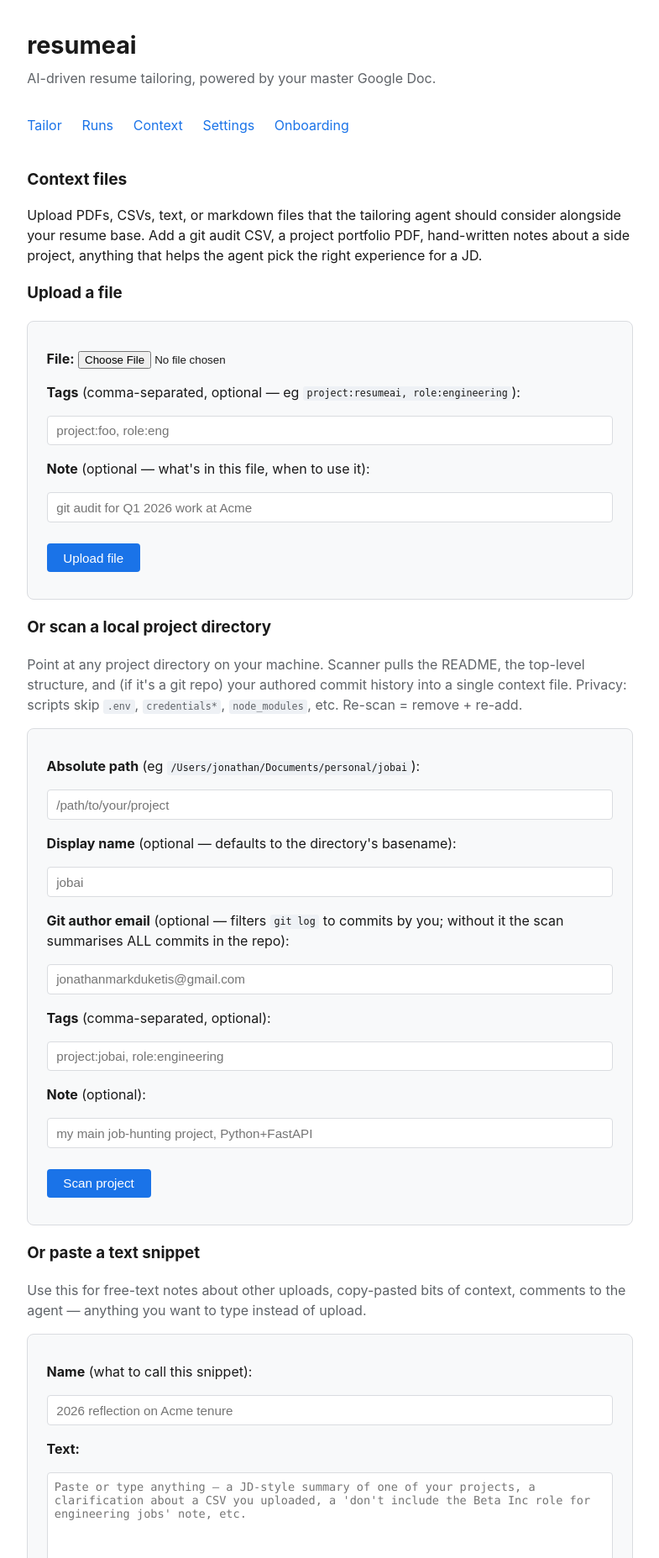
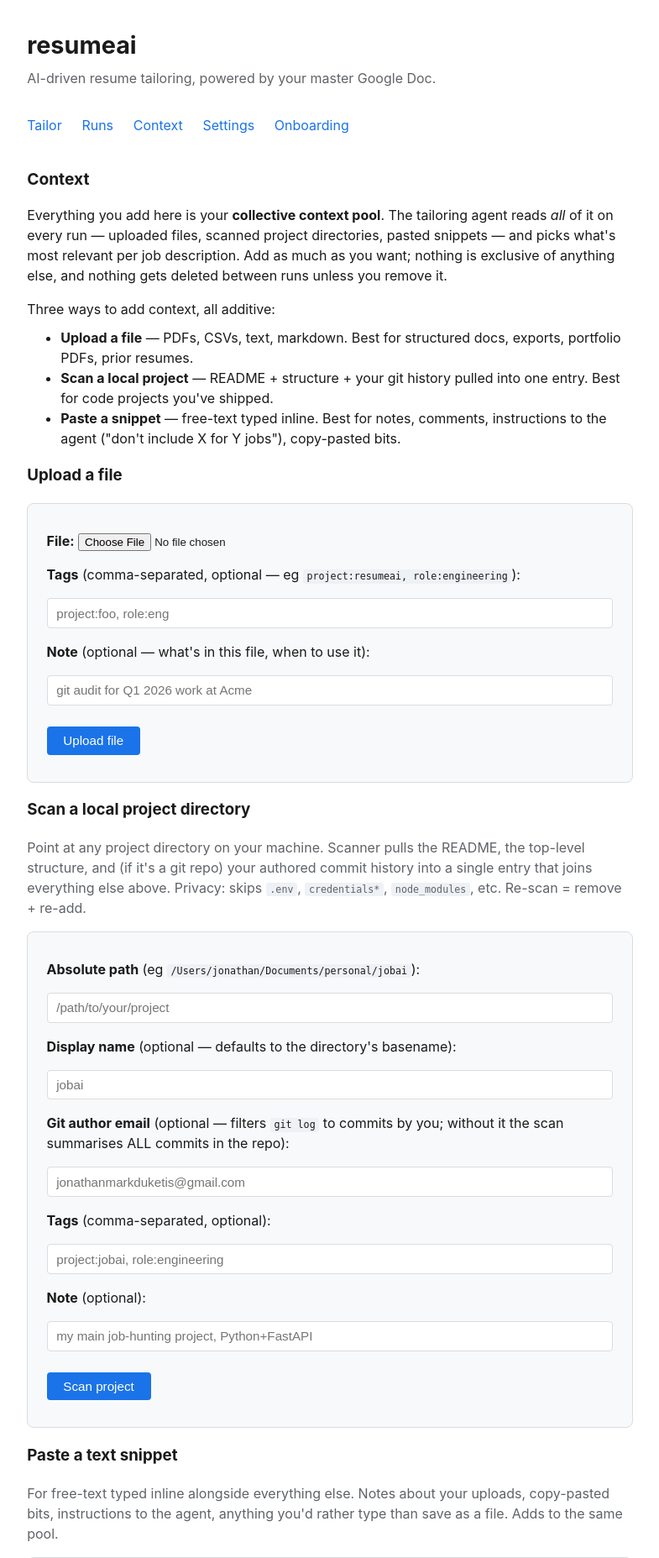
Before and after one commit to duketis/resumeai, a FastAPI app: page /context in a window 1280 px wide. Shown: the top 1855 px of the page at 84% size, without its empty margins (247-1032 px from the left). Run offline with FastAPI, Linux system fonts and the light colour scheme; parts of the project's set-up code (start-up, migrations or seed data) failed here and were passed over; some libraries are stand-ins or nearby versions.

Commit message:
docs(context): clarify all sources are additive, not 'or'
Jonathan correctly called out that "Or scan a project / Or paste a
snippet" framing implied the user picks ONE input mode, when in fact
all three are additive — everything goes into the same collective pool
the agent reads on every run.

- Drops the "Or" prefix from both subheadings.
- Page intro explicitly states the pool is collective + additive, with
  a short bullet list of what each input is best for.
- Snippet description rewritten: "alongside everything else" instead of
  "instead of upload".
- Empty state renamed to "Nothing in your context pool yet" with a
  prompt to use any of the three forms.

```diff
--- a/resumeai/api/templates/context.html
+++ b/resumeai/api/templates/context.html
@@ -2,9 +2,16 @@
 {% block title %}Context — resumeai{% endblock %}
 {% block content %}
 
-<h2>Context files</h2>
+<h2>Context</h2>
 
-<p>Upload PDFs, CSVs, text, or markdown files that the tailoring agent should consider alongside your resume base. Add a git audit CSV, a project portfolio PDF, hand-written notes about a side project, anything that helps the agent pick the right experience for a JD.</p>
+<p>Everything you add here is your <strong>collective context pool</strong>. The tailoring agent reads <em>all</em> of it on every run — uploaded files, scanned project directories, pasted snippets — and picks what's most relevant per job description. Add as much as you want; nothing is exclusive of anything else, and nothing gets deleted between runs unless you remove it.</p>
+
+<p>Three ways to add context, all additive:</p>
+<ul style="margin-top: -0.4em;">
+  <li><strong>Upload a file</strong> — PDFs, CSVs, text, markdown. Best for structured docs, exports, portfolio PDFs, prior resumes.</li>
+  <li><strong>Scan a local project</strong> — README + structure + your git history pulled into one entry. Best for code projects you've shipped.</li>
+  <li><strong>Paste a snippet</strong> — free-text typed inline. Best for notes, comments, instructions to the agent ("don't include X for Y jobs"), copy-pasted bits.</li>
+</ul>
 
 <h3>Upload a file</h3>
 <form method="post" action="/context" enctype="multipart/form-data" class="card">
@@ -16,8 +23,8 @@
   <p><button type="submit">Upload file</button></p>
 </form>
 
-<h3>Or scan a local project directory</h3>
-<p style="color: var(--muted);">Point at any project directory on your machine. Scanner pulls the README, the top-level structure, and (if it's a git repo) your authored commit history into a single context file. Privacy: scripts skip <code>.env</code>, <code>credentials*</code>, <code>node_modules</code>, etc. Re-scan = remove + re-add.</p>
+<h3>Scan a local project directory</h3>
+<p style="color: var(--muted);">Point at any project directory on your machine. Scanner pulls the README, the top-level structure, and (if it's a git repo) your authored commit history into a single entry that joins everything else above. Privacy: skips <code>.env</code>, <code>credentials*</code>, <code>node_modules</code>, etc. Re-scan = remove + re-add.</p>
 <form method="post" action="/context/project" class="card">
   <p><strong>Absolute path</strong> (eg <code>/Users/jonathan/Documents/personal/jobai</code>):</p>
   <input type="text" name="path" required placeholder="/path/to/your/project">
@@ -32,8 +39,8 @@
   <p><button type="submit">Scan project</button></p>
 </form>
 
-<h3>Or paste a text snippet</h3>
-<p style="color: var(--muted);">Use this for free-text notes about other uploads, copy-pasted bits of context, comments to the agent — anything you want to type instead of upload.</p>
+<h3>Paste a text snippet</h3>
+<p style="color: var(--muted);">For free-text typed inline alongside everything else. Notes about your uploads, copy-pasted bits, instructions to the agent, anything you'd rather type than save as a file. Adds to the same pool.</p>
 <form method="post" action="/context/snippet" class="card">
   <p><strong>Name</strong> (what to call this snippet):</p>
   <input type="text" name="name" required placeholder="2026 reflection on Acme tenure">
@@ -46,10 +53,10 @@
   <p><button type="submit">Save snippet</button></p>
 </form>
 
-<h2>Uploaded ({{ files | length }})</h2>
+<h2>Your context pool ({{ files | length }} item{% if files | length != 1 %}s{% endif %})</h2>
 
 {% if not files %}
-  <p>No context files yet. Upload one above.</p>
+  <p>Nothing in your context pool yet. Use any of the forms above to add to it — files, scanned projects, snippets, all together.</p>
 {% else %}
   <ul style="list-style: none; padding: 0;">
     {% for file in files %}
```
Also changed, not shown: tests/unit/api/test_context_routes.py (+1 -1 lines).
